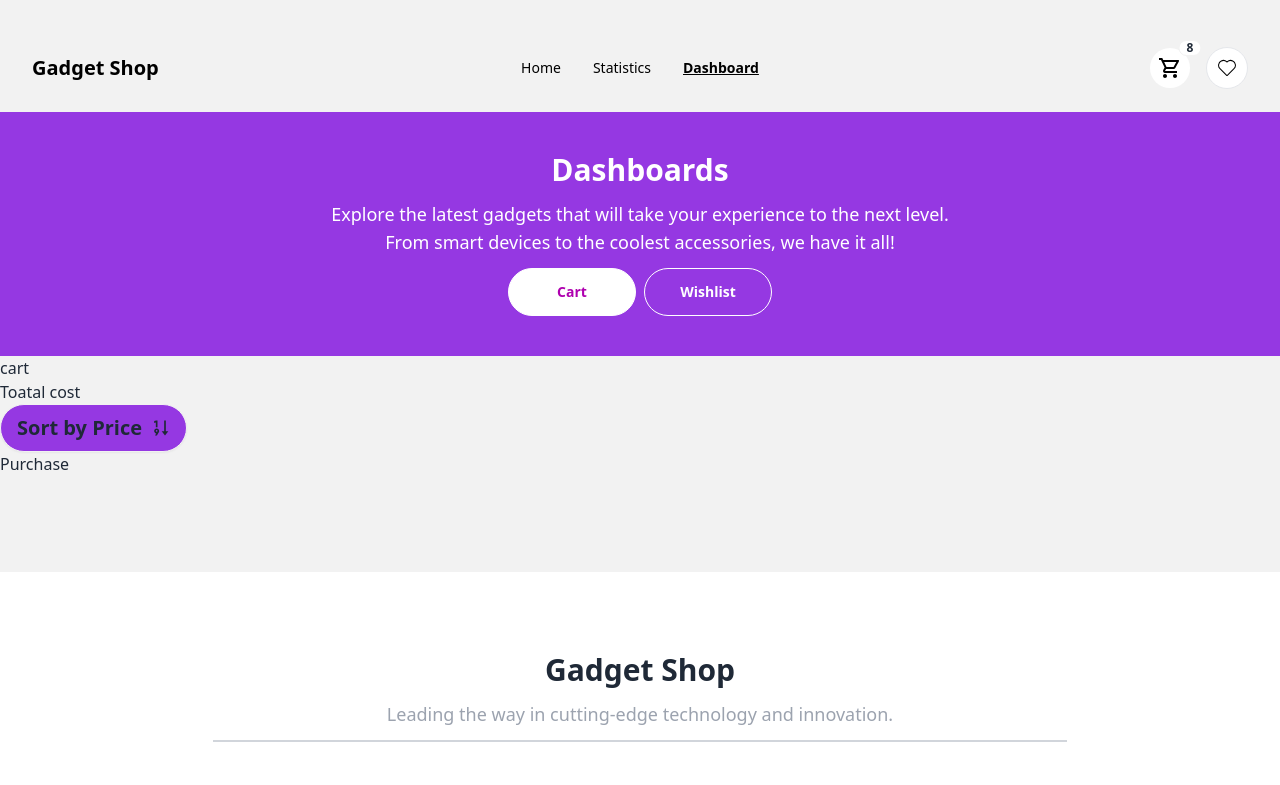
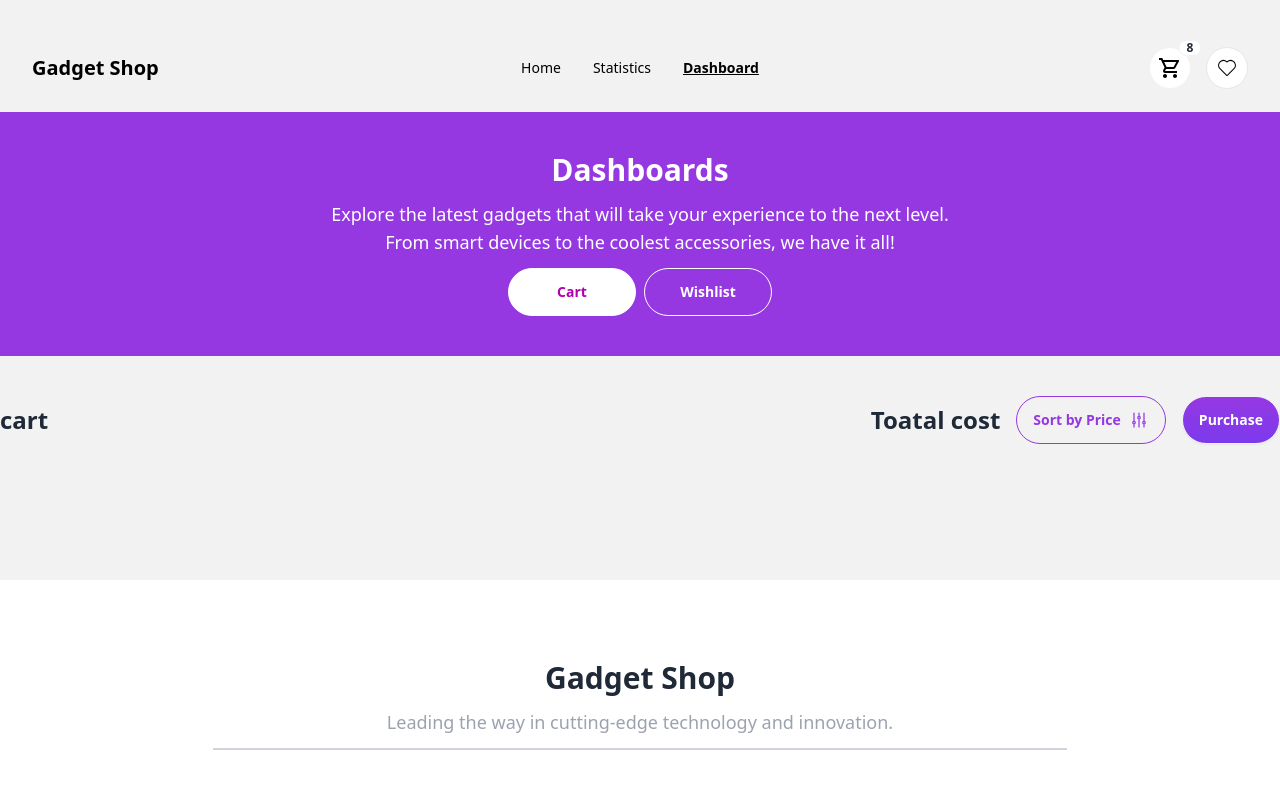
Before and after one commit to mehefujali/gadget-shop, a React (Vite) app: page /dashboard/cart in a window 1280 px wide. Shown: the top 785 px of the page. Built offline with nearby package versions, Linux system fonts and the light colour scheme.

Commit message:
cart created

```diff
--- a/src/components/Cart/Cart.jsx
+++ b/src/components/Cart/Cart.jsx
@@ -1,16 +1,44 @@
-import { RiSortNumberAsc } from "react-icons/ri";
+import { useEffect, useState } from "react";
+import { HiOutlineAdjustmentsVertical } from "react-icons/hi2";
+import { getDataFromLocal } from "../../utility/localstorage";
+import CartCard from "../CartCard/CartCard";
 
 const Cart = () => {
+      const [cartProductsId, setCartsProductId] = useState([])
+      const [products, setProducts] = useState([])
+      useEffect(() => {
+            const cartsId = getDataFromLocal("cart")
+            setCartsProductId(cartsId)
+      }, [])
+      useEffect(() => {
+            fetch('/products.json')
+                  .then(res => res.json())
+                  .then(data => setProducts(data))
+      }, [])
+
+
+      const filterCartProduct = products.filter(product => cartProductsId.includes(product.product_id.toString()))
+
+
+
+
+
       return (
             <div>
-                  <div>
-                        <div>
-                              <h1>cart</h1>
-                              <div>
-                                    <h3>Toatal cost</h3>
-                                    <button className=" text-xl font-bold flex items-center btn px-4 rounded-full bg-primary-color">Sort by Price <RiSortNumberAsc /></button>
-                                    <button>Purchase</button>
+                  <div className=" container mx-auto">
+                        {/* nav  */}
+                        <div className=" flex justify-between items-center" >
+                              <h1 className=" text-2xl font-bold">cart</h1>
+                              <div className=" flex flex-col sm:flex-row items-center gap-1 md:gap-4">
+                                    <h3 className=" text-md md:text-2xl font-bold">Toatal cost</h3>
+                                    <button className="   font-bold flex items-center btn px-4 rounded-full btn-outline border-primary-color btn-sm md:btn-md  text-primary-color">Sort by Price <HiOutlineAdjustmentsVertical className="text-xl" /></button>
+                                    <button className=" w-full sm:w-fit btn-sm md:btn-md btn bg-gradient-to-b from-primary-color to-violet-600 rounded-full text-white px-4">Purchase</button>
                               </div>
+                        </div>
+                        <div className=" flex flex-col gap-4 mt-10">
+                              {
+                                    filterCartProduct.map(product => <CartCard key={product.product_id} product={product}></CartCard>)
+                              }
                         </div>
                   </div>
             </div>
--- /dev/null
+++ b/src/components/CartCard/CartCard.jsx
@@ -0,0 +1,27 @@
+import PropTypes from "prop-types";
+import { RxCrossCircled } from "react-icons/rx";
+const CartCard = ({ product }) => {
+      const { product_title, product_image, price, product_id, description } = product
+      return (
+            <div className=" flex  justify-between items-center bg-white rounded-xl p-3" >
+                  <div className=" flex items-center gap-8">
+                        <div className=" bg-white rounded-xl p-5 w-fit">
+                              <img className=" w-36" src={product_image} alt="" />
+                        </div>
+                        <div className=" flex flex-col h-full">
+                              <h1 className=" text-2xl font-bold">{product_title}</h1>
+                              <p className=" text-lg text-gray-500">{description}</p>
+                              <p className=" text-lg text-gray-500">Price :${price}</p>
+                        </div>
+
+                  </div>
+                  <div className=" text-3xl text-red-600  relative  -left-4 -top-16 cursor-pointer "><RxCrossCircled /></div>
+            </div>
+      );
+};
+
+CartCard.propTypes = {
+      product: PropTypes.object.isRequired
+}
+
+export default CartCard;
--- a/src/components/Dashboard/Dashboard.jsx
+++ b/src/components/Dashboard/Dashboard.jsx
@@ -25,7 +25,7 @@ const Dashboard = () => {
 
 
                   </div>
-                  <div>
+                  <div className=" mt-10">
                         <Outlet></Outlet>
                   </div>
             </div>
--- a/src/utility/localstorage.js
+++ b/src/utility/localstorage.js
@@ -1,7 +1,7 @@
 const getDataFromLocal = (key) => {
 
       const localData = localStorage.getItem(key)
-      console.log(localData);
+
 
       if (localData) {
             const dataPars = JSON.parse(localData)
```
